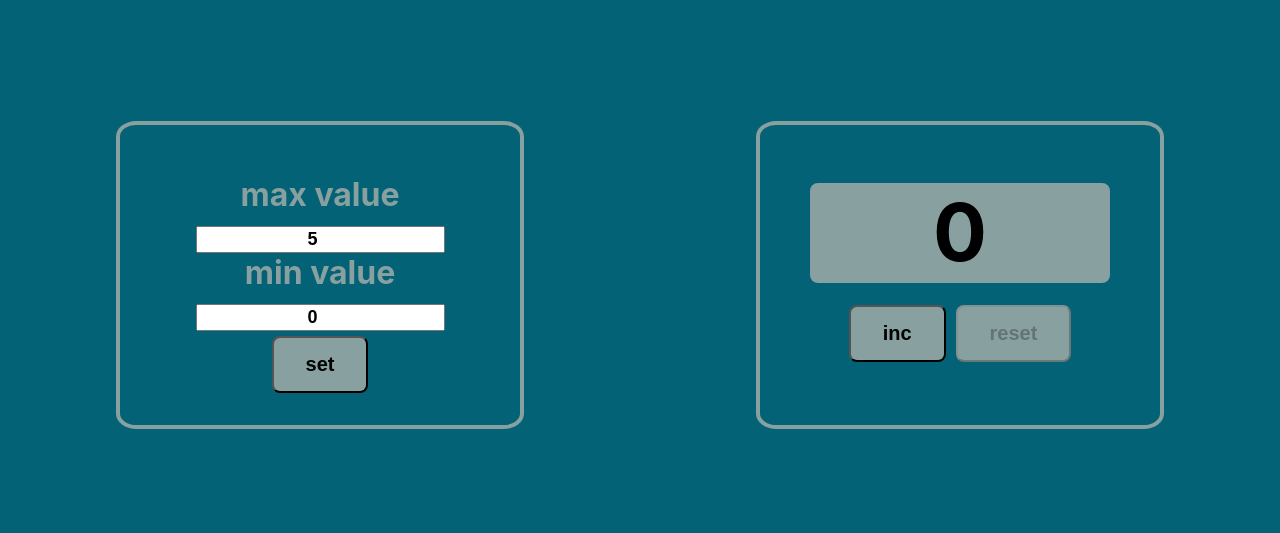
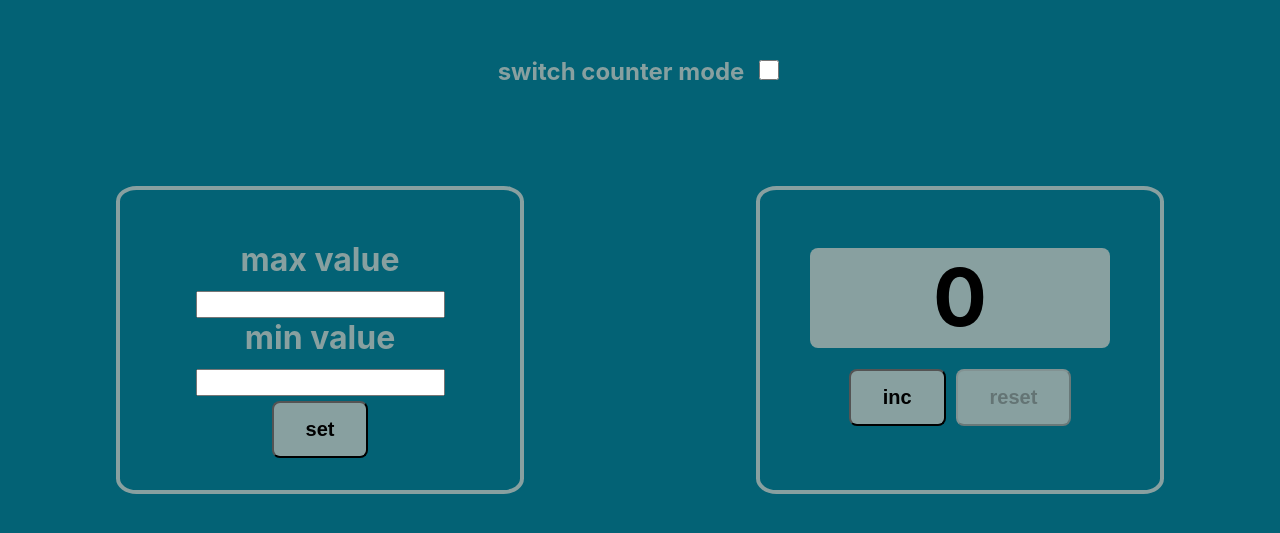
Before and after one commit to AnyaGalkina/advanced-counter, a React (Create React App) app: page / in a window 1280 px wide. Shown: the part 125-658 px from the top of the page. Built offline with nearby package versions, Linux system fonts and the light colour scheme.

Commit message:
Add Toggle to switch 2 mode of counter. Add counter/settings regimes logic for second mode.

```diff
--- a/src/App.css
+++ b/src/App.css
@@ -6,10 +6,31 @@
     /*background-color: darkslategray;*/
     /*background-color: #071323;*/
     background-color: #036275;
-    align-items:center;
     display: flex;
+    flex-direction: column;
+    justify-content: center;
     height: 100vh;
+}
 
+.toggle {
+    margin-bottom: 100px;
+    color: #88a0a0;
+    font-size: 1.5rem;
+}
+
+.checkbox {
+    margin-left: 15px;
+    width: 20px;
+    height: 20px;
+}
+
+.checkbox:checked {
+    background-color: darkred;
+}
+
+.main {
+    display: flex;
+    align-content: space-around;
 }
 
 .wrapper {
--- a/src/App.tsx
+++ b/src/App.tsx
@@ -1,8 +1,10 @@
-import React, {useEffect, useState} from "react";
+import React, {useEffect} from "react";
 import Settings from "./components/Settings/Settings";
 import Counter from "./components/Counter/Counter";
-import './App.css';
-
+import "./App.css";
+import {useDispatch, useSelector} from "react-redux";
+import {setCount, setMaxCountValue, setStartCountValue, setToggleActive} from "./redux/counter-reducer";
+import {AppStateType} from "./redux/store";
 
 export const KEYSLOCALSTORAGE = {
     COUNT: "count-value",
@@ -10,82 +12,72 @@ export const KEYSLOCALSTORAGE = {
     START: "start-count-value"
 }
 
-let initStartValue = 0;
-let initMaxValue = 5;
+function App() {
+    const isToggleActive = useSelector<AppStateType, boolean>(state => state.counterState.isToggleActive);
+    const isCounterModeActive = useSelector<AppStateType, boolean>(state => state.counterState.isCounterModeActive);
+    const count = useSelector<AppStateType, number>(state => state.counterState.count);
+    const dispatch = useDispatch();
 
-function App() {
 
-    const [startCountValue, setStartCountValue] = useState(initStartValue);
-    const [maxCountValue, setMaxCountValue] = useState(initMaxValue);
-    const [count, setCount] = useState<number>(startCountValue);
-    const [settingMode, setSettingMode] = useState(false);
-    const [error, setError] = useState(false);
-    // const [isSettingsActive, setIsSettingsActive] =useState(false);
+    // useEffect(() => {
+    //     let countValue = localStorage.getItem(KEYSLOCALSTORAGE.COUNT);
+    //     countValue && dispatch(setCount(JSON.parse(countValue)));
+    // }, []);
+    //
+    // // works
+    // useEffect(() => {
+    //     localStorage.setItem(KEYSLOCALSTORAGE.COUNT, JSON.stringify(count));
+    // }, [count]);
 
-    useEffect(() => {
+    // useEffect(() => {
+    //
+    //     let countValue = localStorage.getItem(KEYSLOCALSTORAGE.COUNT);
+    //     // let startValue = localStorage.getItem(KEYSLOCALSTORAGE.START);
+    //     // let maxValue = localStorage.getItem(KEYSLOCALSTORAGE.MAX);
+    //
+    //     countValue && dispatch(setCount(JSON.parse(countValue)));
+    //
+    //     // countValue && setCount(JSON.parse(countValue));
+    //     // startValue && setStartCountValue(JSON.parse(startValue));
+    //     // maxValue && setMaxCountValue(JSON.parse(maxValue));
+    //
+    // }, []);
 
-        let countValue = localStorage.getItem(KEYSLOCALSTORAGE.COUNT);
-        let startValue = localStorage.getItem(KEYSLOCALSTORAGE.START);
-        let maxValue = localStorage.getItem(KEYSLOCALSTORAGE.MAX);
-
-        countValue && setCount(JSON.parse(countValue));
-        startValue && setStartCountValue(JSON.parse(startValue));
-        maxValue && setMaxCountValue(JSON.parse(maxValue));
-
-    }, []);
-
-    useEffect(() => {
-        if (typeof (count) === "number") {
-            localStorage.setItem(KEYSLOCALSTORAGE.COUNT, JSON.stringify(count));
-        }
-    }, [count]);
-
-    useEffect(() => {
-        localStorage.setItem(KEYSLOCALSTORAGE.MAX, JSON.stringify(maxCountValue));
-    }, [maxCountValue]);
-
-    useEffect(() => {
-        localStorage.setItem(KEYSLOCALSTORAGE.START, JSON.stringify(startCountValue));
-    }, [startCountValue]);
-
-    const incrementCount = () => {
-        setCount(count + 1)
-    }
-
-    const clearCount = () => {
-        setCount(startCountValue);
-    }
-
-    const isIncActive = settingMode || count === maxCountValue;
-    const isResetActive = settingMode || count === startCountValue;
+    // useEffect(() => {
+    //     localStorage.setItem(KEYSLOCALSTORAGE.MAX, JSON.stringify(maxCountValue));
+    // }, [maxCountValue]);
+    //
+    // useEffect(() => {
+    //     localStorage.setItem(KEYSLOCALSTORAGE.START, JSON.stringify(startCountValue));
+    // }, [startCountValue]);
 
     return (
         <div className="App">
-            {/*{isSettingsActive  ?*/}
-            <Settings
-                maxCountValue={maxCountValue}
-                startCountValue={startCountValue}
-                setMaxCountValue={setMaxCountValue}
-                setStartCountValue={setStartCountValue}
-                setCount={setCount}
-                error={error}
-                setError={setError}
-                setSettingMode={setSettingMode}
-                // setIsSettingsActive={setIsSettingsActive}
-            />
-            {/*:*/}
-            <Counter
-                count={count}
-                maxCountValue={maxCountValue}
-                error={error}
-                isIncActive={isIncActive}
-                isResetActive={isResetActive}
-                incrementCount={incrementCount}
-                clearCount={clearCount}
-                settingMode={settingMode}
-                // setIsSettingsActive={setIsSettingsActive}
+            <div className={"toggle"}>
+                <span>switch counter mode</span>
+                <input
+                    className={"checkbox"}
+                    type={"checkbox"}
+                    checked={isToggleActive}
+                    onClick={() => {
+                        dispatch(setToggleActive(!isToggleActive))
+                    }}
                 />
-            {/*}*/}
+            </div>
+            <div className="main">
+                {isToggleActive ?
+
+                    isCounterModeActive
+                        ? <Counter isToggleActive={isToggleActive}/>
+                        : <Settings isCounterModeActive={isCounterModeActive}/>
+                    :
+                    <>
+                        <Settings/>
+                        <Counter/>
+                    </>
+                }
+
+            </div>
         </div>
     );
 }
--- a/src/components/Counter/Counter.tsx
+++ b/src/components/Counter/Counter.tsx
@@ -1,36 +1,43 @@
 import React from "react";
 import CountDisplay from "./CountDisplay/CountDisplay";
 import Button from "../Button/Button";
+import {AppStateType} from "../../redux/store";
+import {useDispatch, useSelector} from "react-redux";
+import {setCount, setCounterModeActive} from "../../redux/counter-reducer";
 
 type PropsType = {
-    count: number | string;
-    maxCountValue: number;
-    error: boolean;
-    isIncActive: boolean;
-    isResetActive: boolean;
-    incrementCount: () => void;
-    clearCount: () => void;
-    settingMode: boolean;
-    // setIsSettingsActive: (isSettingsActive: boolean) => void
+    isToggleActive?: boolean
 }
 
-const Counter: React.FC<PropsType> = ({
-                                          count, maxCountValue, error,
-                                          isIncActive, isResetActive, incrementCount, clearCount,
-                                          // setIsSettingsActive
-                                          settingMode
-                                      }) => {
+const Counter: React.FC<PropsType> = ({isToggleActive}) => {
 
-    // const onClickHandler = () => {
-    //     setIsSettingsActive(true)
-    // }
+    const settingMode = useSelector<AppStateType, boolean>(state => state.counterState.settingMode);
+    const maxCountValue = useSelector<AppStateType, number>(state => state.counterState.maxCountValue);
+    const startCountValue = useSelector<AppStateType, number>(state => state.counterState.startCountValue);
+    const count = useSelector<AppStateType, number>(state => state.counterState.count);
+    const dispatch = useDispatch();
+
+    const isIncActive = settingMode || count === maxCountValue;
+    const isResetActive = settingMode || count === startCountValue;
+
+    const incrementCount = () => {
+        dispatch(setCount(count + 1));
+    }
+
+    const clearCount = () => {
+        dispatch(setCount(startCountValue));
+    }
+
+    const onSettingsClickHandler = () => {
+        dispatch(setCounterModeActive(false));
+    }
+
 
     return (
         <div className="wrapper">
             <CountDisplay
                 count={count}
                 maxCountValue={maxCountValue}
-                error={error}
                 settingMode={settingMode}
             />
             <div>
@@ -42,11 +49,13 @@ const Counter: React.FC<PropsType> = ({
                     disabled={isResetActive} title={"reset"}
                     callback={clearCount}
                 />
-                {/* <Button*/}
-                {/*    title={"set"}*/}
-                {/*    callback={onClickHandler}*/}
-                {/*    disabled={false}*/}
-                {/*/>*/}
+                {isToggleActive &&
+                    <Button
+                        title={"settings"}
+                        callback={onSettingsClickHandler}
+                        disabled={false}
+                    />
+                }
             </div>
         </div>
     );
```
